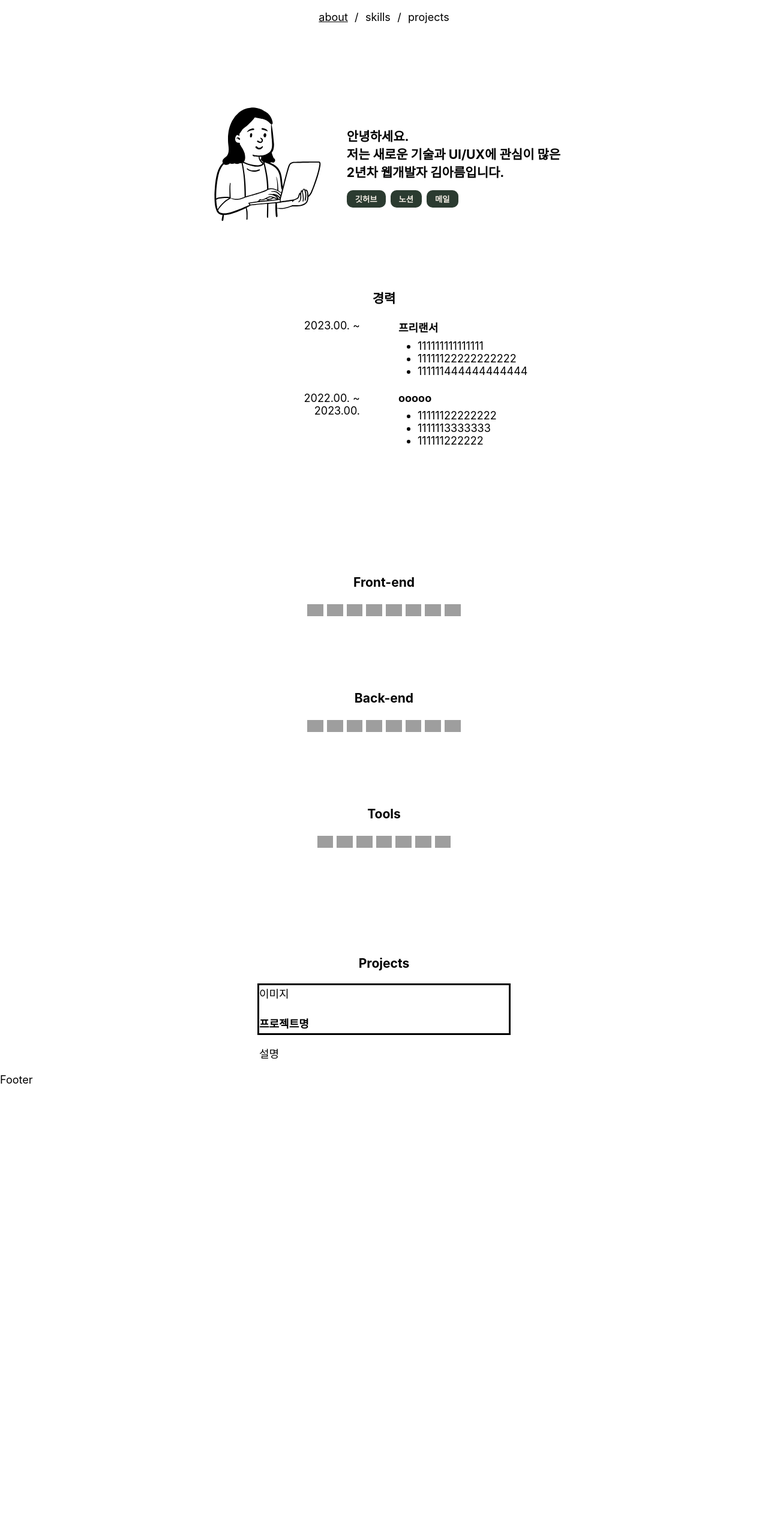
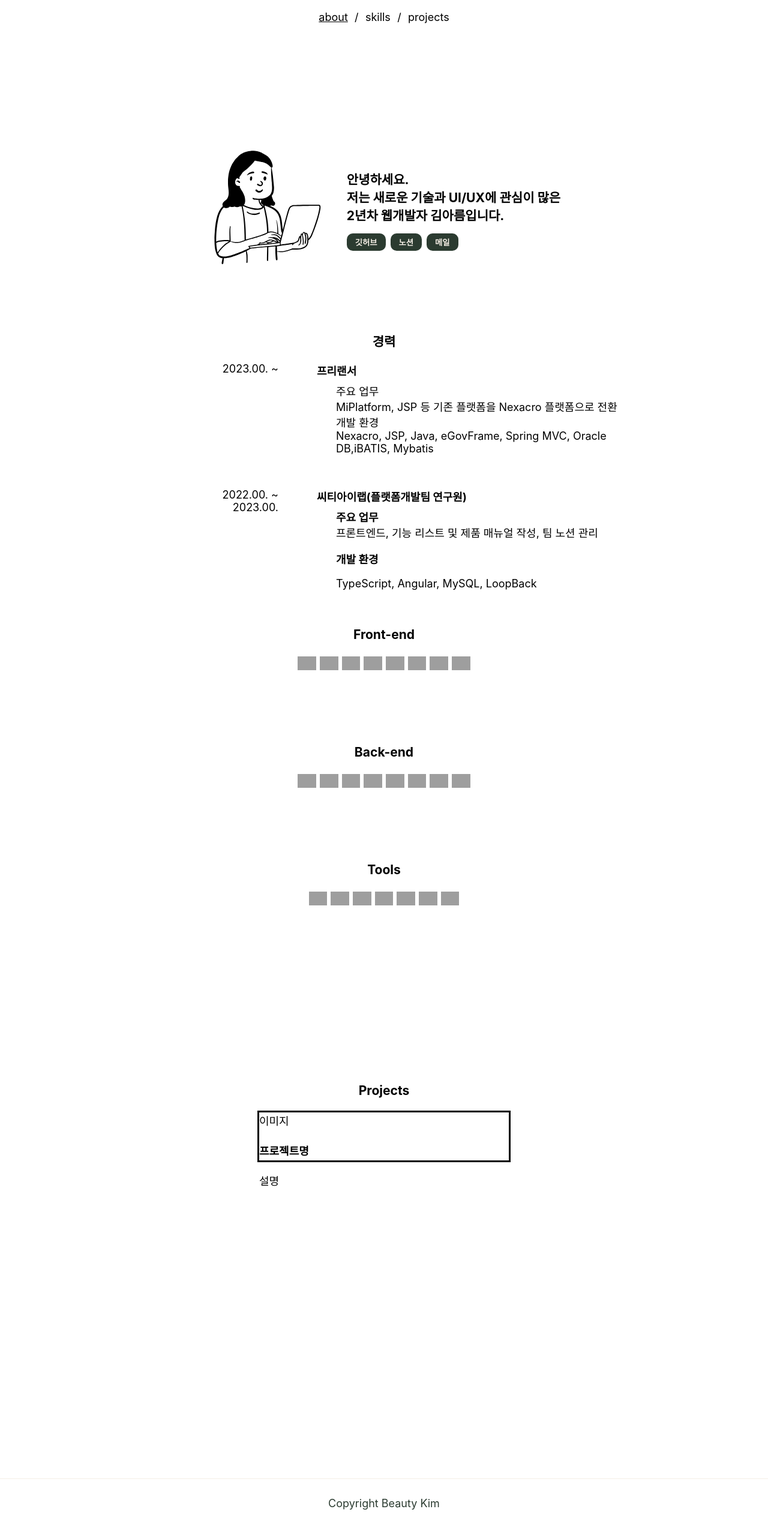
Before and after one commit to BeautyKim/portfolio_2024, a React app: page / in a window 1280 px wide. Shown: the whole page at 60% size. Before the commit the page ends 1810 px from the top, so only its background shows below. Built offline with nearby package versions, Linux system fonts and the light colour scheme; grey boxes are pictures that could not be loaded; a web font is replaced by a local one.

Commit message:
전체 레이아웃 수정

```diff
--- a/src/app/App.scss
+++ b/src/app/App.scss
@@ -1,9 +1,11 @@
 
 section {
-  margin: 1rem;
-  padding-top: 2.5rem;
+  padding: 10% 1rem 0 1rem;
+  height: 85vh;
 }
 
+
+// Skills
 .skills {
   article {
     display: flex;
@@ -19,13 +21,15 @@ section {
   }
 }
 
+
+// Projects
 .projects {
+
   article {
     display: flex;
     flex-direction: column;
     align-items: center;
     flex-wrap: wrap;
-    padding: 3rem 0;
 
     .box {
       border: solid;
@@ -34,3 +38,17 @@ section {
     }
   }
 }
+
+
+// Footer
+footer {
+  height: 5rem;
+  position: relative;
+  transform: translateY(0%);
+  border-top: 1px solid #f5efe6;
+  color: #2b3b30;
+
+  display: flex;
+  align-items: center;
+  justify-content: center;
+}
--- a/src/index.scss
+++ b/src/index.scss
@@ -20,6 +20,12 @@ body {
     sans-serif;
   -webkit-font-smoothing: antialiased;
   -moz-osx-font-smoothing: grayscale;
+
+  // 드래그 방지
+  -webkit-user-select: none;
+  -moz-user-select: none;
+  -ms-user-select: none;
+  user-select: none;
 }
 
 code {
--- a/src/shared/SkillBox.js
+++ b/src/shared/SkillBox.js
@@ -11,7 +11,7 @@ function SkillBox({ props }) {
         <img
           key={index}
           src={`https://img.shields.io/badge/${skill.title}-${skill.color}?style=flat&logo=${skill.slug}&logoColor=white`}
-          height={20}
+          height={23}
           alt={`${skill.title}_Logo`}
           style={skilsStyle}
         />
--- a/src/widgets/career/Career.js
+++ b/src/widgets/career/Career.js
@@ -10,20 +10,29 @@ function Career() {
         <div className="box">
           <h4>프리랜서</h4>
           <ul>
-            <li>111111111111111</li>
-            <li>11111122222222222</li>
-            <li>111111444444444444</li>
+            <li>주요 업무</li>
+            <li>MiPlatform, JSP 등 기존 플랫폼을 Nexacro 플랫폼으로 전환</li>
+            <li>개발 환경</li>
+            <li>
+              Nexacro, JSP, Java, eGovFrame, Spring MVC, Oracle DB,iBATIS,
+              Mybatis
+            </li>
           </ul>
         </div>
       </div>
       <div className="careerWrapper">
         <div className="date">2022.00. ~ 2023.00.</div>
         <div className="box">
-          <h4>ooooo</h4>
+          <h4>씨티아이랩(플랫폼개발팀 연구원)</h4>
           <ul>
-            <li>11111122222222</li>
-            <li>1111113333333</li>
-            <li>111111222222</li>
+            <li className="subtitle">주요 업무</li>
+            <li className="text">
+              프론트엔드, 기능 리스트 및 제품 매뉴얼 작성, 팀 노션 관리
+            </li>
+            <li className="subtitle">
+              <p>개발 환경</p>
+            </li>
+            <li>TypeScript, Angular, MySQL, LoopBack</li>
           </ul>
         </div>
       </div>
--- a/src/widgets/career/Career.scss
+++ b/src/widgets/career/Career.scss
@@ -10,7 +10,8 @@
       display: flex;
       flex-wrap: wrap;
       flex-direction: row;
-      margin-bottom: 1rem;
+      margin-bottom: 3rem;
+      width: 50rem;
 
       .date {
         width: 10rem;
@@ -19,7 +20,7 @@
       }
 
       .box {
-        width: 15rem;
+        width: 64%;
 
         h4 {
           margin: 0;
@@ -28,6 +29,15 @@
         ul {
           margin: 0.5rem 0;
           padding-left: 2rem;
+          list-style-type: none;
+
+          .subtitle {
+            font-weight: bold;
+          }
+
+          .text {
+
+          }
         }
       }
     }
--- a/src/widgets/footer/Footer.js
+++ b/src/widgets/footer/Footer.js
@@ -1,7 +1,11 @@
 import React from "react";
 
 function Footer() {
-  return <footer>Footer</footer>;
+  return (
+    <footer>
+      <p>Copyright Beauty Kim</p>
+    </footer>
+  );
 }
 
 export default Footer;
--- a/src/widgets/introduce/Introduce.js
+++ b/src/widgets/introduce/Introduce.js
@@ -10,9 +10,16 @@ import { ReactComponent as RightEye2 } from "../../assets/images/rightEye2.svg";
 
 function Introduce() {
   const [eyes, setEyes] = useState(true);
+  const [xy, setXY] = useState({ x: 0, y: 0 });
+
   const onClick = () => {
     setEyes(false);
   };
+  const handleMouseMove = (e) => {
+    setXY({ x: e.clientX, y: e.clientY });
+  };
+
+  const tooltipXY = { left: `${xy.x}px`, top: `${xy.y}px` };
 
   // 눈알 초기값
   const leftEyeStyle = {
@@ -37,7 +44,7 @@ function Introduce() {
     // 눈 깜빡임
     setTimeout(() => {
       setEyes(true);
-    }, 200);
+    }, 300);
   });
 
   const leftEyeStyleRef = originLeftRef.current;
@@ -46,7 +53,12 @@ function Introduce() {
   return (
     <article className="introduceWrapper">
       <div className="character" onClick={onClick}>
-        <BodySvg width={200} height={200} />
+        <div className="tooltip" onMouseMove={(e) => handleMouseMove(e)}>
+          <BodySvg className="bodySvg" width={200} height={200} />
+          <span className="tooltiptext" style={tooltipXY}>
+            Blink~😉✨
+          </span>
+        </div>
         {eyes ? (
           <>
             <LeftEye style={leftEyeStyleRef} width={7} height={7} />
--- a/src/widgets/introduce/Introduce.scss
+++ b/src/widgets/introduce/Introduce.scss
@@ -14,7 +14,28 @@
 
   .character {
     position: relative;
+
+
+    .tooltip .tooltiptext {
+      visibility: hidden;
+      position: fixed;
+      width: 100px;
+      font-size: 0.9rem;
+      background-color: #2b3b307a;
+      color: #f5efe6;
+      text-align: center;
+      border-radius: 6px;
+      margin: 0.5rem;
+      z-index: 1;
+    }
+
+    .tooltip:hover .tooltiptext {
+      visibility: visible;
+    }
   }
+
+
+
   .box {
     margin-left: 2rem;
     .introduceText{
```
Also changed, not shown: README.md, src/widgets/footer/Footer.scss (deleted).
